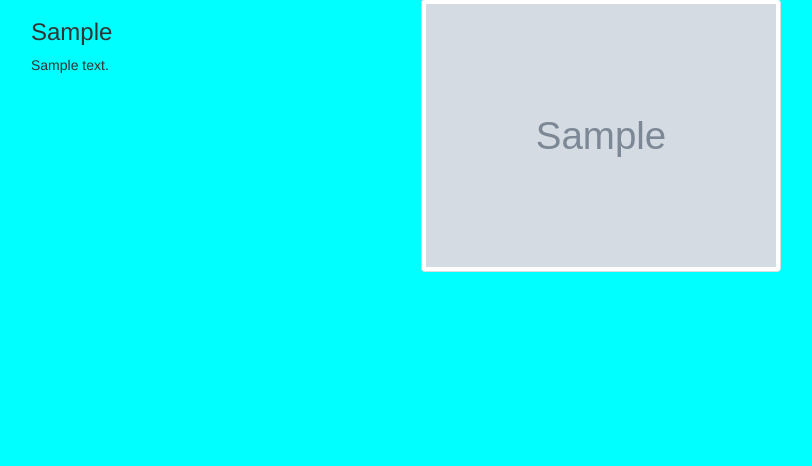
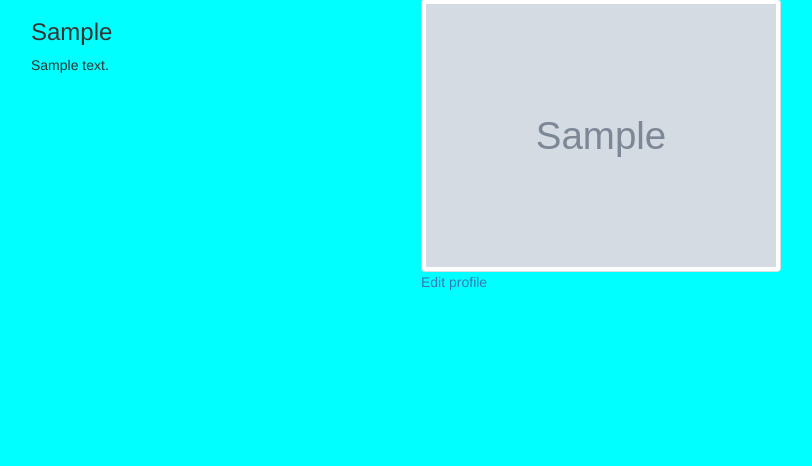
Before and after one commit to jepkess/Pitch-App, a Flask app: template app/templates/profile/profile.html in a window 1280 px wide. Shown: the part 73-539 px from the top of the page, without its empty margins (39-851 px from the left). Run offline with Flask 2, Linux system fonts and the light colour scheme; a user stored in the database is signed in; tables that the repository leaves empty hold one stand-in row (values such as "Sample post"); the template is opened without the code that fills it: values that come from a table or form of the project are taken from there, most other values are stand-ins (such as "Sample title", 1, 10 or a date in 2020); grey boxes marked "Sample" are stand-in pictures; some libraries are stand-ins or nearby versions.

Commit message:
run the appplication to confirm whether the path for updating profile functiosn

```diff
--- a/app/templates/profile/profile.html
+++ b/app/templates/profile/profile.html
@@ -23,6 +23,9 @@
     {%else%}
     <p>No profile picture</p>
     {% endif %}
+    {% if user == current_user %}
+    <a href="{{url_for('main.update_profile',uname=user.username)}}">Edit profile</a>
+{% endif %}
   </div>
 </div>
 </div>
```
Also changed, not shown: app/templates/profile.html (deleted).
